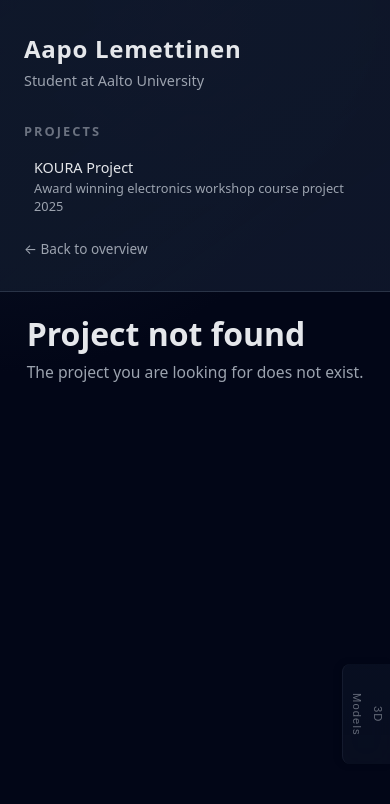
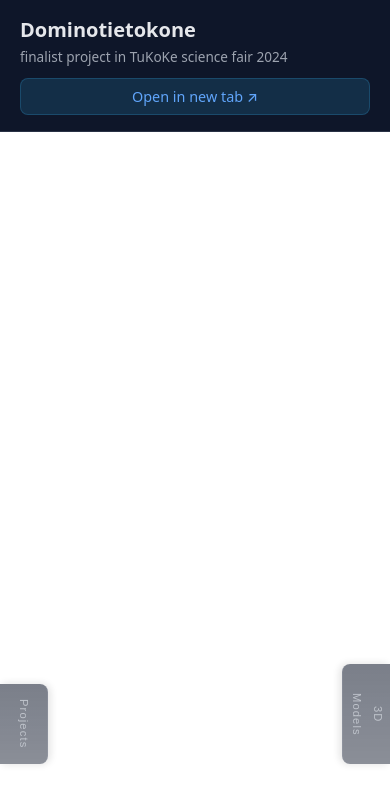
Before and after one commit to Redapo15/portfolio, a Next.js app: page /projects/Domino in a window 390 px wide. Shown: the top 804 px of the page. Built offline with nearby package versions, Linux system fonts and the light colour scheme.

Commit message:
Add mobile sidebar for projects and new Dominotietokone project
- Add ProjectsSidebar component with left-side slide-in on mobile
- Add ProjectsToggle button for mobile navigation
- Hide desktop sidebars on mobile, use toggle buttons instead
- Add new Dominotietokone project with PDF

```diff
--- /dev/null
+++ b/src/app/components/ProjectsSidebar.module.css
@@ -0,0 +1,136 @@
+.overlay {
+  position: fixed;
+  top: 0;
+  left: 0;
+  right: 0;
+  bottom: 0;
+  background: rgba(0, 0, 0, 0.5);
+  z-index: 998;
+  backdrop-filter: blur(4px);
+}
+
+.sidebar {
+  position: fixed;
+  top: 0;
+  left: 0;
+  width: 320px;
+  max-width: 85vw;
+  height: 100vh;
+  padding: 32px 24px;
+  border-right: 1px solid rgba(148, 163, 184, 0.2);
+  background: linear-gradient(
+      145deg,
+      rgba(15, 23, 42, 0.98),
+      rgba(15, 23, 42, 0.92)
+    ),
+    radial-gradient(circle at top, rgba(56, 189, 248, 0.16), transparent 60%);
+  color: #e5e7eb;
+  display: flex;
+  flex-direction: column;
+  gap: 32px;
+  z-index: 999;
+  transform: translateX(-100%);
+  transition: transform 0.3s ease;
+  overflow-y: auto;
+}
+
+.sidebar.open {
+  transform: translateX(0);
+}
+
+.header {
+  display: flex;
+  justify-content: space-between;
+  align-items: center;
+  margin-bottom: 8px;
+}
+
+.title {
+  font-size: 0.8rem;
+  text-transform: uppercase;
+  letter-spacing: 0.16em;
+  color: #6b7280;
+  margin: 0;
+}
+
+.closeButton {
+  background: none;
+  border: none;
+  color: #9ca3af;
+  font-size: 2rem;
+  line-height: 1;
+  cursor: pointer;
+  padding: 0;
+  width: 32px;
+  height: 32px;
+  display: flex;
+  align-items: center;
+  justify-content: center;
+  border-radius: 6px;
+  transition: background 0.2s ease, color 0.2s ease;
+}
+
+.closeButton:hover {
+  background: rgba(15, 23, 42, 0.9);
+  color: #e5e7eb;
+}
+
+.brand {
+  display: flex;
+  flex-direction: column;
+  gap: 6px;
+}
+
+.name {
+  font-size: 1.5rem;
+  font-weight: 600;
+  letter-spacing: 0.03em;
+  margin: 0;
+}
+
+.role {
+  font-size: 0.9rem;
+  color: #9ca3af;
+  margin: 0;
+}
+
+.nav {
+  flex: 1;
+}
+
+.projectList {
+  list-style: none;
+  display: flex;
+  flex-direction: column;
+  gap: 6px;
+  padding: 0;
+  margin: 0;
+}
+
+.projectList li a {
+  display: flex;
+  flex-direction: column;
+  gap: 2px;
+  padding: 8px 10px;
+  border-radius: 10px;
+  transition: background 0.18s ease, transform 0.12s ease,
+    box-shadow 0.14s ease;
+  color: inherit;
+  text-decoration: none;
+}
+
+.projectList li a:hover {
+  background: rgba(15, 23, 42, 0.9);
+  transform: translateY(-1px);
+  box-shadow: 0 8px 18px rgba(15, 23, 42, 0.45);
+}
+
+.projectTitle {
+  font-size: 0.9rem;
+  font-weight: 500;
+}
+
+.projectSubtitle {
+  font-size: 0.8rem;
+  color: #9ca3af;
+}
--- /dev/null
+++ b/src/app/components/ProjectsSidebar.tsx
@@ -0,0 +1,46 @@
+"use client";
+
+import Link from "next/link";
+import { projects } from "@/projects";
+import styles from "./ProjectsSidebar.module.css";
+
+type Props = {
+  isOpen: boolean;
+  onClose: () => void;
+};
+
+export default function ProjectsSidebar({ isOpen, onClose }: Props) {
+  return (
+    <>
+      {isOpen && (
+        <div className={styles.overlay} onClick={onClose} />
+      )}
+      <aside className={`${styles.sidebar} ${isOpen ? styles.open : ""}`}>
+        <div className={styles.header}>
+          <h2 className={styles.title}>Projects</h2>
+          <button className={styles.closeButton} onClick={onClose}>
+            ×
+          </button>
+        </div>
+        <div className={styles.brand}>
+          <h1 className={styles.name}>Aapo Lemettinen</h1>
+          <p className={styles.role}>Student at Aalto University</p>
+        </div>
+        <nav className={styles.nav}>
+          <ul className={styles.projectList}>
+            {projects.map((project) => (
+              <li key={project.slug}>
+                <Link href={`/projects/${project.slug}`} onClick={onClose}>
+                  <span className={styles.projectTitle}>{project.title}</span>
+                  <span className={styles.projectSubtitle}>
+                    {project.shortDescription}
+                  </span>
+                </Link>
+              </li>
+            ))}
+          </ul>
+        </nav>
+      </aside>
+    </>
+  );
+}
--- /dev/null
+++ b/src/app/components/ProjectsToggle.module.css
@@ -0,0 +1,79 @@
+.toggleButton {
+  position: fixed;
+  top: 50%;
+  left: 0;
+  transform: translateY(-50%);
+  display: flex;
+  align-items: center;
+  justify-content: center;
+  padding: 20px 10px;
+  background: linear-gradient(
+    180deg,
+    rgba(15, 23, 42, 0.85),
+    rgba(15, 23, 42, 0.75)
+  );
+  border: none;
+  border-right: 1px solid rgba(148, 163, 184, 0.15);
+  border-top-right-radius: 8px;
+  border-bottom-right-radius: 8px;
+  color: #9ca3af;
+  cursor: pointer;
+  z-index: 997;
+  transition: all 0.25s ease;
+  backdrop-filter: blur(12px);
+  box-shadow: 2px 0 8px rgba(0, 0, 0, 0.2);
+  min-height: 100px;
+  width: 48px;
+  opacity: 0.65;
+  display: none; /* Hidden on desktop, shown on mobile */
+}
+
+.toggleButton:hover {
+  background: linear-gradient(
+    180deg,
+    rgba(15, 23, 42, 0.95),
+    rgba(15, 23, 42, 0.85)
+  );
+  border-right-color: rgba(148, 163, 184, 0.3);
+  color: #e5e7eb;
+  opacity: 1;
+  transform: translateY(-50%) translateX(4px);
+  box-shadow: 4px 0 12px rgba(0, 0, 0, 0.3);
+}
+
+.textContainer {
+  display: flex;
+  flex-direction: column;
+  align-items: center;
+  writing-mode: vertical-rl;
+  text-orientation: mixed;
+}
+
+.text {
+  font-size: 0.7rem;
+  font-weight: 500;
+  letter-spacing: 0.1em;
+  line-height: 1.4;
+}
+
+@media (max-width: 900px) {
+  .toggleButton {
+    display: flex; /* Show on mobile */
+  }
+}
+
+@media (max-width: 600px) {
+  .toggleButton {
+    top: auto;
+    bottom: 80px;
+    left: 0;
+    transform: none;
+    min-height: 80px;
+    padding: 12px 6px;
+    font-size: 0.7rem;
+  }
+
+  .toggleButton:hover {
+    transform: translateX(4px);
+  }
+}
--- /dev/null
+++ b/src/app/components/ProjectsToggle.tsx
@@ -0,0 +1,24 @@
+"use client";
+
+import { useState } from "react";
+import ProjectsSidebar from "./ProjectsSidebar";
+import styles from "./ProjectsToggle.module.css";
+
+export default function ProjectsToggle() {
+  const [isOpen, setIsOpen] = useState(false);
+
+  return (
+    <>
+      <button
+        className={styles.toggleButton}
+        onClick={() => setIsOpen(!isOpen)}
+        aria-label="Toggle Projects"
+      >
+        <span className={styles.textContainer}>
+          <span className={styles.text}>Projects</span>
+        </span>
+      </button>
+      <ProjectsSidebar isOpen={isOpen} onClose={() => setIsOpen(false)} />
+    </>
+  );
+}
--- a/src/app/layout.tsx
+++ b/src/app/layout.tsx
@@ -1,6 +1,7 @@
 import type { Metadata } from "next";
 import "./globals.css";
 import Models3DToggle from "./components/Models3DToggle";
+import ProjectsToggle from "./components/ProjectsToggle";
 
 export const metadata: Metadata = {
   title: "My Portfolio",
@@ -16,6 +17,7 @@ export default function RootLayout({
     <html lang="en">
       <body>
         {children}
+        <ProjectsToggle />
         <Models3DToggle />
       </body>
     </html>
--- a/src/app/models3d/[slug]/model3d.module.css
+++ b/src/app/models3d/[slug]/model3d.module.css
@@ -216,13 +216,12 @@
   }
 
   .sidebar {
-    width: 100%;
-    border-right: none;
-    border-bottom: 1px solid rgba(148, 163, 184, 0.2);
+    display: none; /* Hide sidebar on mobile, use toggle button instead */
   }
 
   .main {
     padding: 20px 18px 32px;
+    width: 100%;
   }
 
   .downloadCard {
--- a/src/app/page.module.css
+++ b/src/app/page.module.css
@@ -139,12 +139,11 @@
   }
 
   .sidebar {
-    width: 100%;
-    border-right: none;
-    border-bottom: 1px solid rgba(148, 163, 184, 0.2);
+    display: none; /* Hide sidebar on mobile, use toggle button instead */
   }
 
   .main {
     padding: 20px 18px 32px;
+    width: 100%;
   }
 }
--- a/src/app/page.tsx
+++ b/src/app/page.tsx
@@ -41,7 +41,7 @@ export default function Home() {
           <p>
             I am an information technology student at Aalto University. I am
             planning to change to automation and robotics, so my projects are a
-            bit robotics oriented.
+            bit robotics oriented. Some 3d models designs I have made can be seen from opening the side panel from right.
           </p>
         </section>
       </main>
--- a/src/app/projects/[slug]/project.module.css
+++ b/src/app/projects/[slug]/project.module.css
@@ -215,13 +215,12 @@
   }
 
   .sidebar {
-    width: 100%;
-    border-right: none;
-    border-bottom: 1px solid rgba(148, 163, 184, 0.2);
+    display: none; /* Hide sidebar on mobile, use toggle button instead */
   }
 
   .main {
     padding: 20px 18px 32px;
+    width: 100%;
   }
 
   .mainPdf {
--- a/src/projects.ts
+++ b/src/projects.ts
@@ -37,6 +37,13 @@ export const projects: Project[] = [
     content: `This project is documented in detail in the PDF below.`,
     pdfUrl: "/KOURA-project.pdf",
   },
+  {
+    slug: "Domino",
+    title: "Dominotietokone",
+    shortDescription: "finalist project in TuKoKe science fair 2024",
+    content: `This project is documented in detail in the PDF below.`,
+    pdfUrl: "/Dominotietokone.pdf",
+  },
 ];
 
 export function getProjectBySlug(slug: string): Project | undefined {
```
Also changed, not shown: 1 other file (tests, documents, lock files or other folders).
